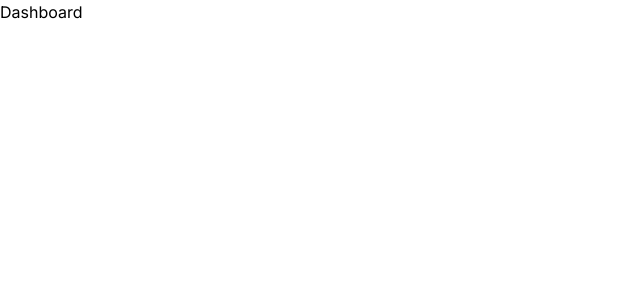
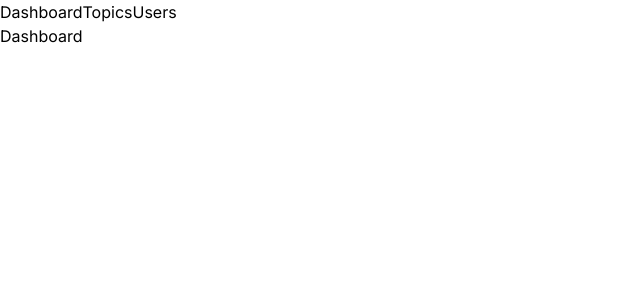
Before and after one commit to Jonathanpd/skillsup-dashboard, a Next.js app: page / in a window 1280 px wide. Shown: the top 300 px of the page, without its empty margins (0-640 px from the left). Built offline with nearby package versions, Linux system fonts and the light colour scheme.

Commit message:
feat: Project Structure

```diff
--- a/app/layout.tsx
+++ b/app/layout.tsx
@@ -1,22 +1,26 @@
-import type { Metadata } from "next";
-import { Inter } from "next/font/google";
-import "./globals.css";
+import type { Metadata } from 'next'
+import { Inter } from 'next/font/google'
+import './globals.css'
+import MainNav from '@/components/MainNav'
 
-const inter = Inter({ subsets: ["latin"] });
+const inter = Inter({ subsets: ['latin'] })
 
 export const metadata: Metadata = {
-  title: "Create Next App",
-  description: "Generated by create next app",
-};
+  title: 'Skills Up Dashboard',
+  description: 'by Jonathan S. S.',
+}
 
 export default function RootLayout({
   children,
-}: Readonly<{
-  children: React.ReactNode;
-}>) {
+}: {
+  children: React.ReactNode
+}) {
   return (
     <html lang="en">
-      <body className={inter.className}>{children}</body>
+      <body className={inter.className}>
+        <MainNav />
+        {children}
+      </body>
     </html>
-  );
+  )
 }
--- /dev/null
+++ b/app/topics/page.tsx
@@ -0,0 +1,9 @@
+import React from 'react'
+
+const Topics = () => {
+  return (
+    <div>Topics</div>
+  )
+}
+
+export default Topics
--- /dev/null
+++ b/app/users/page.tsx
@@ -0,0 +1,9 @@
+import React from 'react'
+
+const Users = () => {
+  return (
+    <div>Users</div>
+  )
+}
+
+export default Users
--- /dev/null
+++ b/components/MainNav.tsx
@@ -0,0 +1,14 @@
+import Link from 'next/link'
+import React from 'react'
+
+const MainNav = () => {
+  return (
+    <div>
+        <Link href="/">Dashboard</Link>
+        <Link href="/topics">Topics</Link>
+        <Link href="/users">Users</Link>
+    </div>
+  )
+}
+
+export default MainNav
```
